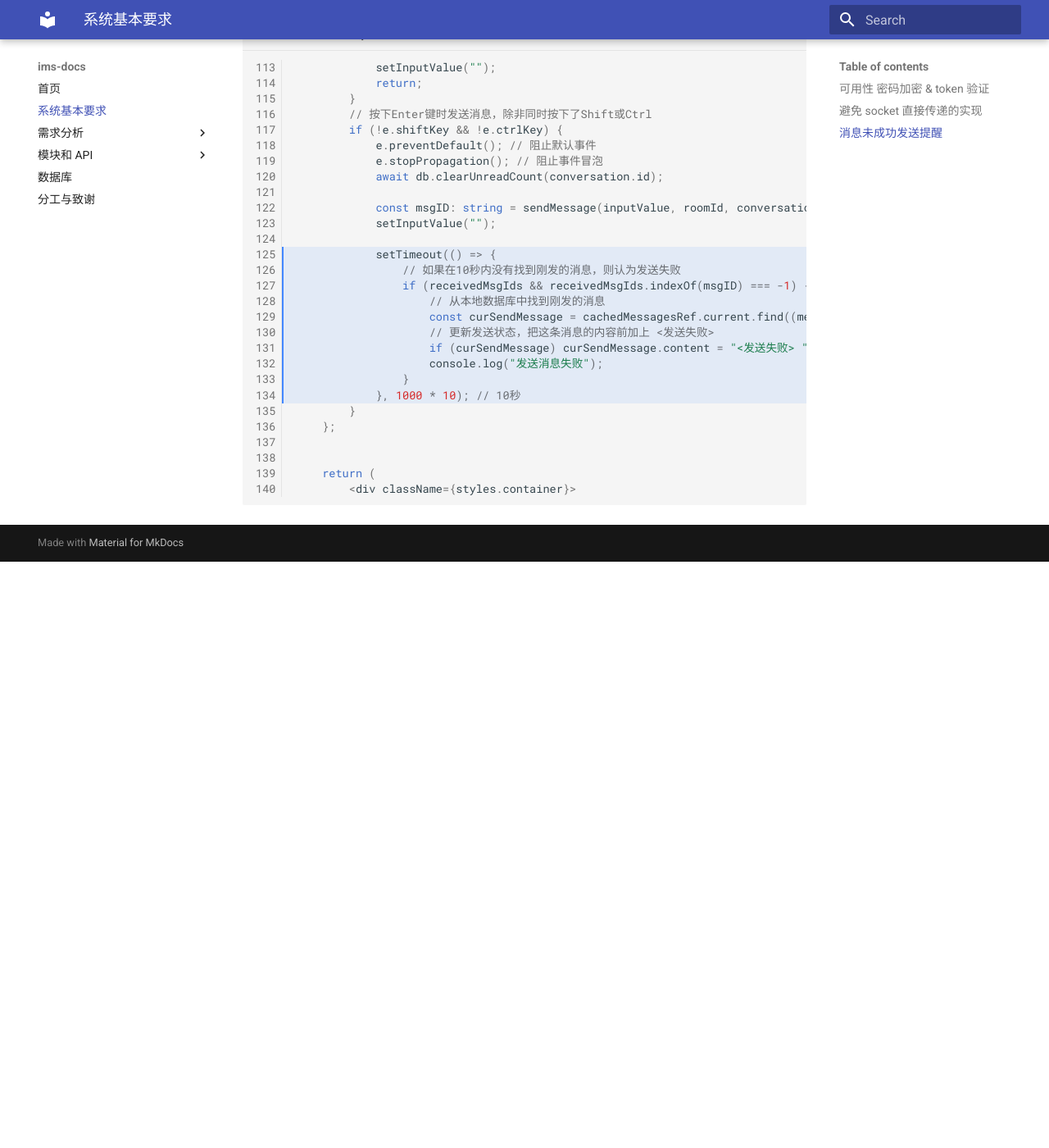
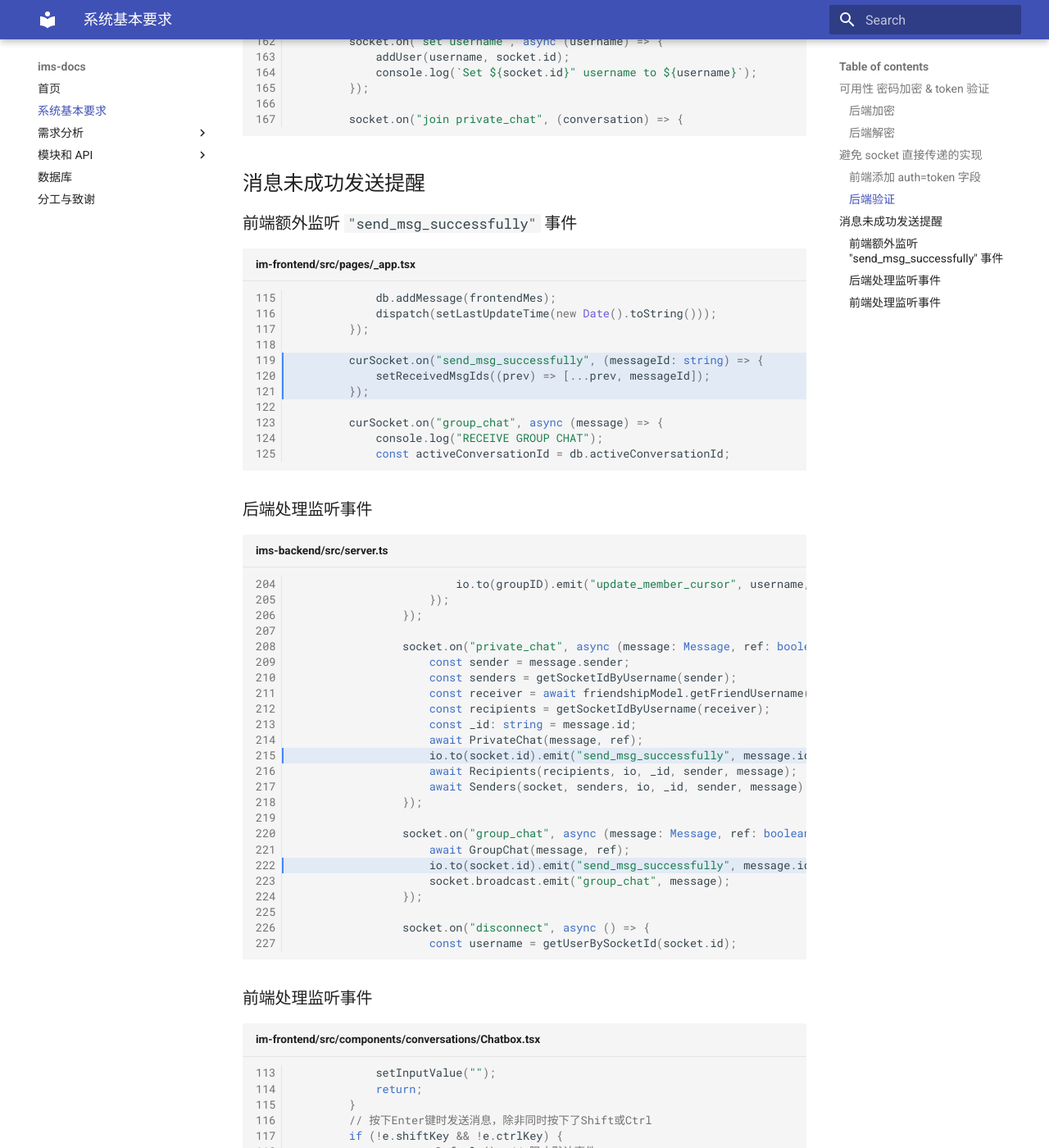
Before and after one commit to leverimmy/ims-docs, an MkDocs documentation site: the page built from docs/basic-requirements.md, in a window 1280 px wide and 1400 px high, scrolled down 1888 px. Shown: the whole window at 82% size. Built offline with MkDocs 1.6.1 and Material for MkDocs 9.7.7, drawn with Linux system fonts in a browser that asks for light colours; before the commit the page ends 2573 px from its top, so only the background shows below that; some of the changed text lies outside the part shown.

Commit message:
Feat: Finished docs.

````diff
--- a/docs/basic-requirements.md
+++ b/docs/basic-requirements.md
@@ -2,7 +2,9 @@
 
 ## 可用性 密码加密 & token 验证
 
-``` typescript title="im-backend/src/utils.ts" linenums="75" hl_lines="7 8 9"
+### 后端加密
+
+``` typescript title="im-backend/src/utils.ts" linenums="75" hl_lines="7-9"
 /**
    * @summary 生成带盐值的哈希处理过的密码
    * @param {string} password - 用户注册密码
@@ -15,11 +17,28 @@
 }
 ```
 
+### 后端解密
 
+```typescript title="im-backend/src/utils.ts" linenums="5" hl_lines="6-8"
+// 解析并验证刷新令牌
+export async function verifyToken(token: string) {
+    try {
+        // 这里使用你的刷新令牌解码和验证逻辑
+        const fastify = await initFastify();
+        const decoded = fastify.jwt.verify(token);
+        // 验证用户是否有效及令牌未被撤销等操作...
+        return decoded;
+    } catch (error) {
+        throw new Error("Invalid refresh token");
+    }
+}
+```
 
 ## 避免 socket 直接传递的实现
 
-``` typescript title="im-frontend/src/pages/_app.tsx" linenums="69" hl_lines="13 14 15 16"
+### 前端添加 `auth=token` 字段
+
+``` typescript title="im-frontend/src/pages/_app.tsx" linenums="69" hl_lines="13-16"
         if(res.code === 0) {
                 console.log("START INIT");
                 const curUserCursor = await db.initConversations(token, username);
@@ -46,23 +65,25 @@
             const newCursor = userCursor;
 ```
 
-``` typescript title="im-backend/src/server.ts" linenums="149" hl_lines="6 7 8 9 10"
+### 后端验证
+
+``` typescript title="im-backend/src/server.ts" linenums="149" hl_lines="6-11"
 (async () => {
     const fastify = await initFastify();
     const httpServer: HttpServer = fastify.server;
     const io = new SocketIOServer(httpServer);
 
     io.use(async (socket, next) => {
-      const token = socket.handshake.auth.token;
-      const verifyResult = await verifyToken(token);
-      if (verifyResult) next();
-      else next(new Error("Invalid token"));
+        const token = socket.handshake.auth.token;
+        const verifyResult = await verifyToken(token);
+        if (verifyResult) next();
+        else next(new Error("Invalid token"));
     });
 
     io.on("connection", (socket) => {
         socket.on("set username", async (username) => {
-          addUser(username, socket.id);
-          console.log(`Set ${socket.id}" username to ${username}`);
+            addUser(username, socket.id);
+            console.log(`Set ${socket.id}" username to ${username}`);
         });
 
         socket.on("join private_chat", (conversation) => {
@@ -70,7 +91,9 @@
 
 ## 消息未成功发送提醒
 
-``` typescript title="im-frontend/src/pages/_app.tsx" linenums="115" hl_lines="5 6 7"
+### 前端额外监听 `"send_msg_successfully"` 事件
+
+``` typescript title="im-frontend/src/pages/_app.tsx" linenums="115" hl_lines="5-7"
             db.addMessage(frontendMes);
             dispatch(setLastUpdateTime(new Date().toString()));
         });
@@ -85,7 +108,38 @@
 
 ```
 
-``` typescript title="im-frontend/src/components/conversations/Chatbox.tsx" linenums="113" hl_lines="13 14 15 16 17 18 19 20 21 22"
+### 后端处理监听事件
+
+``` typescript title="ims-backend/src/server.ts" linenums="204" hl_lines="12 19"
+                        io.to(groupID).emit("update_member_cursor", username, groupID, time);
+                    });
+                });
+
+                socket.on("private_chat", async (message: Message, ref: boolean) => {
+                    const sender = message.sender;
+                    const senders = getSocketIdByUsername(sender);
+                    const receiver = await friendshipModel.getFriendUsername(sender, message.conversation);
+                    const recipients = getSocketIdByUsername(receiver);
+                    const _id: string = message.id;
+                    await PrivateChat(message, ref);
+                    io.to(socket.id).emit("send_msg_successfully", message.id);
+                    await Recipients(recipients, io, _id, sender, message);
+                    await Senders(socket, senders, io, _id, sender, message);
+                });
+
+                socket.on("group_chat", async (message: Message, ref: boolean) => {
+                    await GroupChat(message, ref);
+                    io.to(socket.id).emit("send_msg_successfully", message.id);
+                    socket.broadcast.emit("group_chat", message);
+                });
+
+                socket.on("disconnect", async () => {
+                    const username = getUserBySocketId(socket.id);
+```
+
+### 前端处理监听事件
+
+``` typescript title="im-frontend/src/components/conversations/Chatbox.tsx" linenums="113" hl_lines="13-22"
             setInputValue("");
             return;
         }
````
Also changed, not shown: docs/basic-requirement.md (deleted, +0 -99 lines), site/basic-requirements/index.html, site/search/search_index.json, 1 other file.
